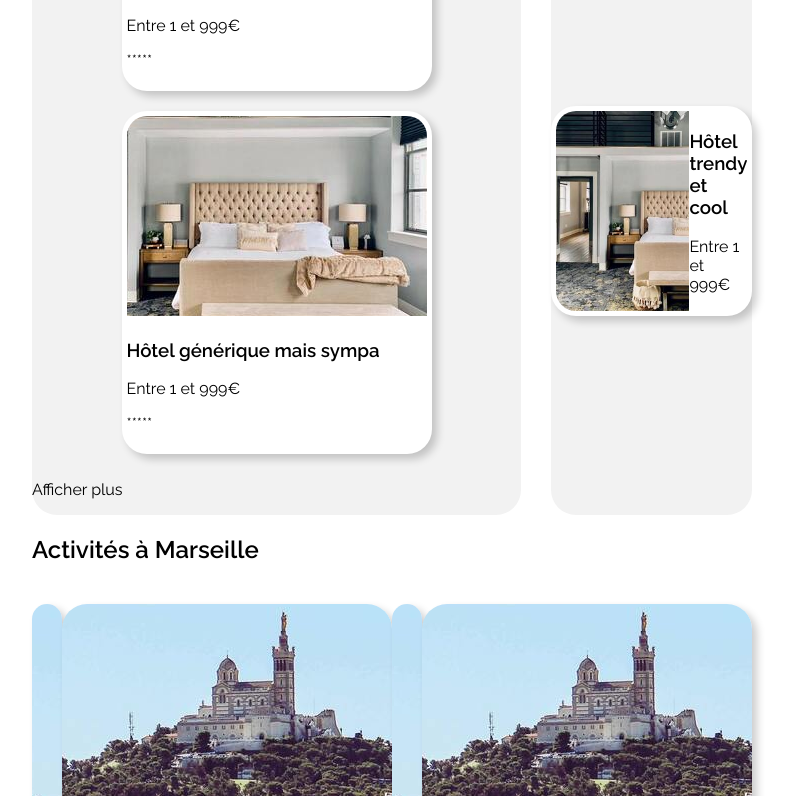
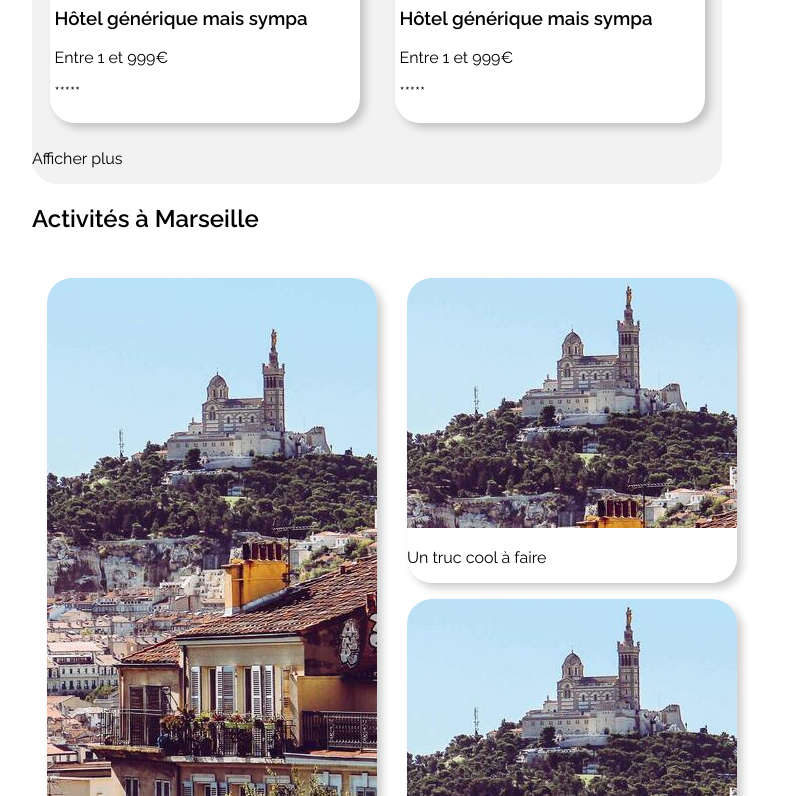
Before and after one commit to Nargasse/Elric-OpenClassRoom-Exercice1, a plain HTML site: page index.html in a window 1280 px wide. Shown: the part 2004-2800 px from the top of the page, without its empty margins (248-1039 px from the left). Drawn offline with Linux system fonts and the light colour scheme.

Commit message:
Correction des problèmes d'affichage de galerie en fonction des breakpoints.

```diff
--- a/style.css
+++ b/style.css
@@ -85,7 +85,6 @@ header {
 }
 
 header img {
-    /* L'image est déformé car la taille de la barre n'est pas exactement la bonne.*/
     margin-right: auto;
 }
 
@@ -199,7 +198,6 @@ nav button {
 }
 
 #Hebergements_Galerie {
-    /* Effet d'ombrage à ajouter sur les galeries !*/
     display:flex;
     flex-wrap: wrap;
 
@@ -236,9 +234,9 @@ nav button {
     box-shadow: 5px 5px 8px rgba(0,0,0,0.2);
 }
 
-@media all and (max-width: 1000px) {
+@media all and (max-width: 1399px) {
     #Hebergements_Groupe {
-        flex-direction: column;
+        flex-direction: column-reverse;
     }
 }
 
@@ -248,6 +246,7 @@ nav button {
     display:flex;
     justify-content: space-around;
     margin: 40px 0px;
+    flex-wrap: wrap;
 }
 
 .Double_Activite {
@@ -260,6 +259,7 @@ nav button {
     border-radius: 25px;
     overflow: hidden;
     box-shadow: 5px 5px 8px rgba(0,0,0,0.2);
+    margin: 5px;
 }
 
 /* Footer */
```
